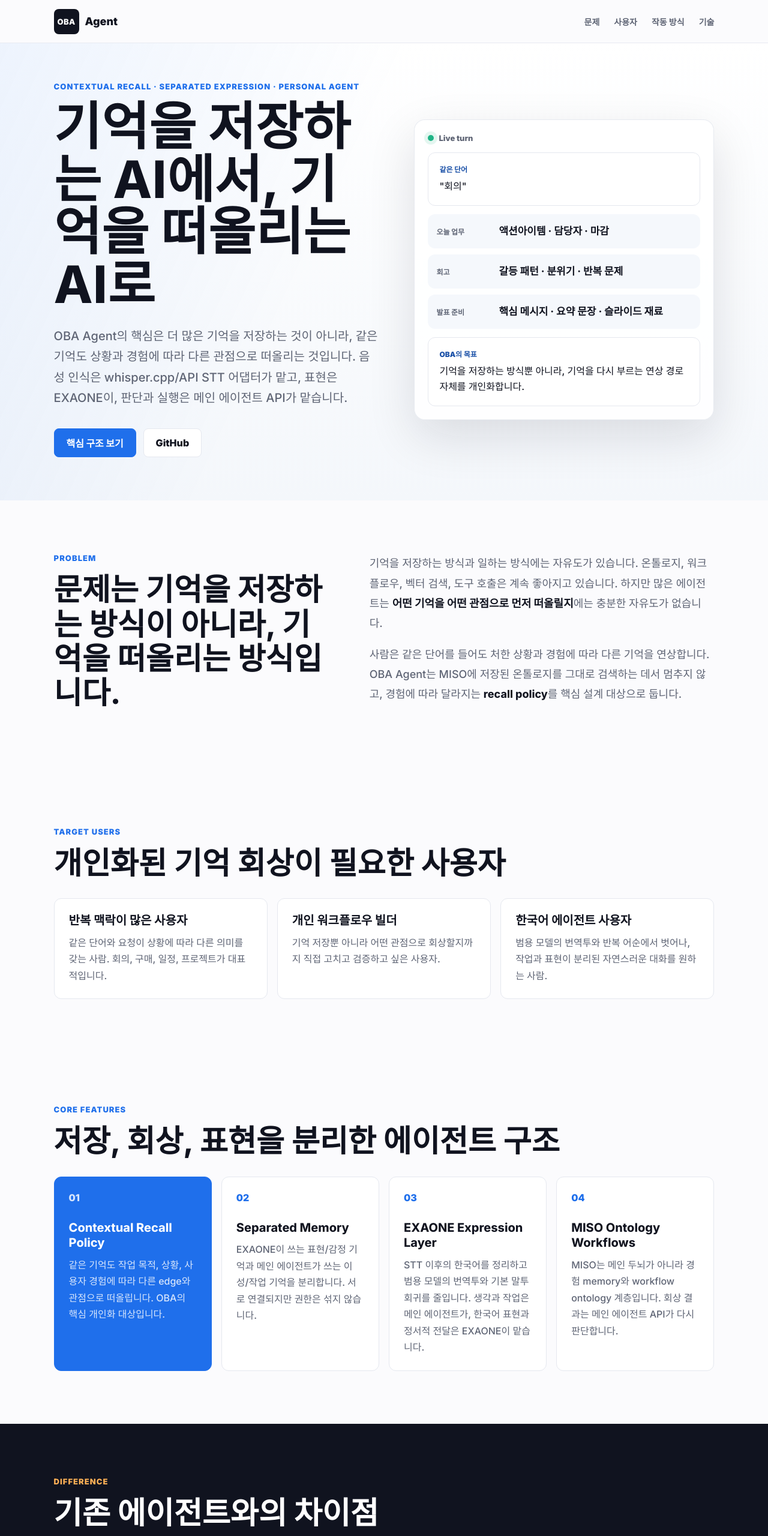
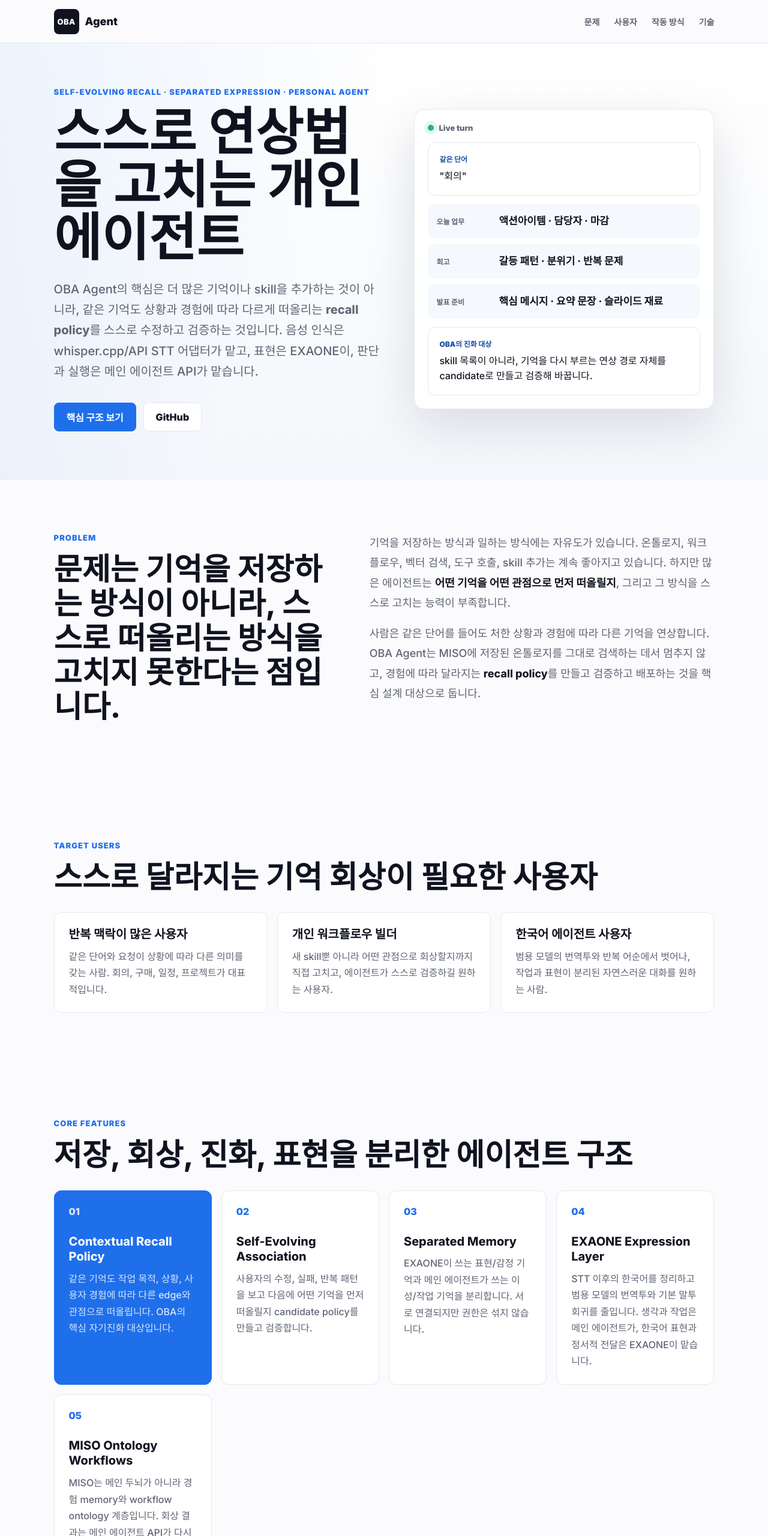
Before and after one commit to Eunho-J/oba-agent, a plain HTML site: page index.html in a window 1280 px wide. Shown: the top 2560 px of the page at 60% size. Drawn offline with Linux system fonts and the light colour scheme.

Commit message:
Pitch OBA as evolving recall policy
Update the public page so the first impression is self-evolving association, not just personalized memory retrieval.

Constraint: Submission copy needs to contrast recall-policy evolution with skill/workflow evolution.

Rejected: Leaving self-evolution only in the docs | The landing page would still undersell the core idea.

Confidence: high

Scope-risk: narrow

Directive: Keep the landing headline and difference section centered on evolving association paths.

Tested: Browser DOM check on http://127.0.0.1:4174/; git diff --check

Not-tested: GitHub Pages CDN refresh after push

```diff
--- a/index.html
+++ b/index.html
@@ -5,7 +5,7 @@
     <meta name="viewport" content="width=device-width, initial-scale=1" />
     <meta
       name="description"
-      content="OBA Agent는 경험에 따라 기억을 다르게 떠올리는 recall policy와 EXAONE 표현 레이어를 분리한 개인화 에이전트입니다."
+      content="OBA Agent는 사용자의 경험에 따라 기억을 떠올리는 연상법 자체를 스스로 수정하고 검증하는 자기진화형 개인 에이전트입니다."
     />
     <title>OBA Agent</title>
     <link rel="preconnect" href="https://fonts.googleapis.com" />
@@ -33,12 +33,12 @@
     <main id="top">
       <section class="hero">
         <div class="hero-copy">
-          <p class="eyebrow">Contextual recall · Separated expression · Personal agent</p>
-          <h1>기억을 저장하는 AI에서, 기억을 떠올리는 AI로</h1>
+          <p class="eyebrow">Self-evolving recall · Separated expression · Personal agent</p>
+          <h1>스스로 연상법을 고치는 개인 에이전트</h1>
           <p class="hero-text">
-            OBA Agent의 핵심은 더 많은 기억을 저장하는 것이 아니라, 같은 기억도 상황과 경험에 따라
-            다른 관점으로 떠올리는 것입니다. 음성 인식은 whisper.cpp/API STT 어댑터가 맡고,
-            표현은 EXAONE이, 판단과 실행은 메인 에이전트 API가 맡습니다.
+            OBA Agent의 핵심은 더 많은 기억이나 skill을 추가하는 것이 아니라, 같은 기억도 상황과 경험에 따라
+            다르게 떠올리는 <strong>recall policy</strong>를 스스로 수정하고 검증하는 것입니다.
+            음성 인식은 whisper.cpp/API STT 어댑터가 맡고, 표현은 EXAONE이, 판단과 실행은 메인 에이전트 API가 맡습니다.
           </p>
           <div class="hero-actions" aria-label="주요 링크">
             <a class="button primary" href="#features">핵심 구조 보기</a>
@@ -70,8 +70,8 @@
             </div>
           </div>
           <div class="result-card">
-            <span class="label">OBA의 목표</span>
-            <p>기억을 저장하는 방식뿐 아니라, 기억을 다시 부르는 연상 경로 자체를 개인화합니다.</p>
+            <span class="label">OBA의 진화 대상</span>
+            <p>skill 목록이 아니라, 기억을 다시 부르는 연상 경로 자체를 candidate로 만들고 검증해 바꿉니다.</p>
           </div>
         </div>
       </section>
@@ -79,25 +79,25 @@
       <section id="problem" class="section split">
         <div>
           <p class="section-kicker">Problem</p>
-          <h2>문제는 기억을 저장하는 방식이 아니라, 기억을 떠올리는 방식입니다.</h2>
+          <h2>문제는 기억을 저장하는 방식이 아니라, 스스로 떠올리는 방식을 고치지 못한다는 점입니다.</h2>
         </div>
         <div class="section-body">
           <p>
             기억을 저장하는 방식과 일하는 방식에는 자유도가 있습니다. 온톨로지, 워크플로우, 벡터 검색,
-            도구 호출은 계속 좋아지고 있습니다. 하지만 많은 에이전트는 <strong>어떤 기억을 어떤 관점으로
-            먼저 떠올릴지</strong>에는 충분한 자유도가 없습니다.
+            도구 호출, skill 추가는 계속 좋아지고 있습니다. 하지만 많은 에이전트는 <strong>어떤 기억을 어떤 관점으로
+            먼저 떠올릴지</strong>, 그리고 그 방식을 스스로 고치는 능력이 부족합니다.
           </p>
           <p>
             사람은 같은 단어를 들어도 처한 상황과 경험에 따라 다른 기억을 연상합니다. OBA Agent는
             MISO에 저장된 온톨로지를 그대로 검색하는 데서 멈추지 않고, 경험에 따라 달라지는
-            <strong>recall policy</strong>를 핵심 설계 대상으로 둡니다.
+            <strong>recall policy</strong>를 만들고 검증하고 배포하는 것을 핵심 설계 대상으로 둡니다.
           </p>
         </div>
       </section>
 
       <section id="users" class="section">
         <p class="section-kicker">Target Users</p>
-        <h2>개인화된 기억 회상이 필요한 사용자</h2>
+        <h2>스스로 달라지는 기억 회상이 필요한 사용자</h2>
         <div class="cards three">
           <article class="card">
             <h3>반복 맥락이 많은 사용자</h3>
@@ -105,7 +105,7 @@
           </article>
           <article class="card">
             <h3>개인 워크플로우 빌더</h3>
-            <p>기억 저장뿐 아니라 어떤 관점으로 회상할지까지 직접 고치고 검증하고 싶은 사용자.</p>
+            <p>새 skill뿐 아니라 어떤 관점으로 회상할지까지 직접 고치고, 에이전트가 스스로 검증하길 원하는 사용자.</p>
           </article>
           <article class="card">
             <h3>한국어 에이전트 사용자</h3>
@@ -116,18 +116,25 @@
 
       <section id="features" class="section">
         <p class="section-kicker">Core Features</p>
-        <h2>저장, 회상, 표현을 분리한 에이전트 구조</h2>
+        <h2>저장, 회상, 진화, 표현을 분리한 에이전트 구조</h2>
         <div class="feature-grid">
           <article class="feature-card accent">
             <span class="number">01</span>
             <h3>Contextual Recall Policy</h3>
             <p>
               같은 기억도 작업 목적, 상황, 사용자 경험에 따라 다른 edge와 관점으로 떠올립니다.
-              OBA의 핵심 개인화 대상입니다.
+              OBA의 핵심 자기진화 대상입니다.
             </p>
           </article>
           <article class="feature-card">
             <span class="number">02</span>
+            <h3>Self-Evolving Association</h3>
+            <p>
+              사용자의 수정, 실패, 반복 패턴을 보고 다음에 어떤 기억을 먼저 떠올릴지 candidate policy를 만들고 검증합니다.
+            </p>
+          </article>
+          <article class="feature-card">
+            <span class="number">03</span>
             <h3>Separated Memory</h3>
             <p>
               EXAONE이 쓰는 표현/감정 기억과 메인 에이전트가 쓰는 이성/작업 기억을 분리합니다.
@@ -135,7 +142,7 @@
             </p>
           </article>
           <article class="feature-card">
-            <span class="number">03</span>
+            <span class="number">04</span>
             <h3>EXAONE Expression Layer</h3>
             <p>
               STT 이후의 한국어를 정리하고 범용 모델의 번역투와 기본 말투 회귀를 줄입니다. 생각과 작업은 메인 에이전트가,
@@ -143,7 +150,7 @@
             </p>
           </article>
           <article class="feature-card">
-            <span class="number">04</span>
+            <span class="number">05</span>
             <h3>MISO Ontology Workflows</h3>
             <p>
               MISO는 메인 두뇌가 아니라 경험 memory와 workflow ontology 계층입니다.
@@ -158,8 +165,12 @@
         <h2>기존 에이전트와의 차이점</h2>
         <div class="difference-list">
           <div>
-            <strong>회상 방식 개인화</strong>
-            <span>기억을 저장하는 것에서 멈추지 않고, 상황별로 무엇을 먼저 떠올릴지 조정합니다.</span>
+            <strong>연상법 자체가 진화</strong>
+            <span>skill을 추가하는 수준이 아니라, 상황별로 무엇을 먼저 떠올릴지 스스로 후보를 만들고 검증합니다.</span>
+          </div>
+          <div>
+            <strong>일하는 방식 너머</strong>
+            <span>기존 자기개선형 에이전트가 workflow/skill을 진화시킨다면, OBA는 기억을 부르는 경로를 진화시킵니다.</span>
           </div>
           <div>
             <strong>표현과 판단 분리</strong>
@@ -218,7 +229,7 @@
 
     <footer class="footer">
       <strong>OBA Agent</strong>
-      <span>경험에 따라 기억을 다르게 떠올리는 개인화 에이전트</span>
+      <span>경험에 따라 연상법을 스스로 고치는 개인화 에이전트</span>
     </footer>
   </body>
 </html>
```
Also changed, not shown: README.md.
